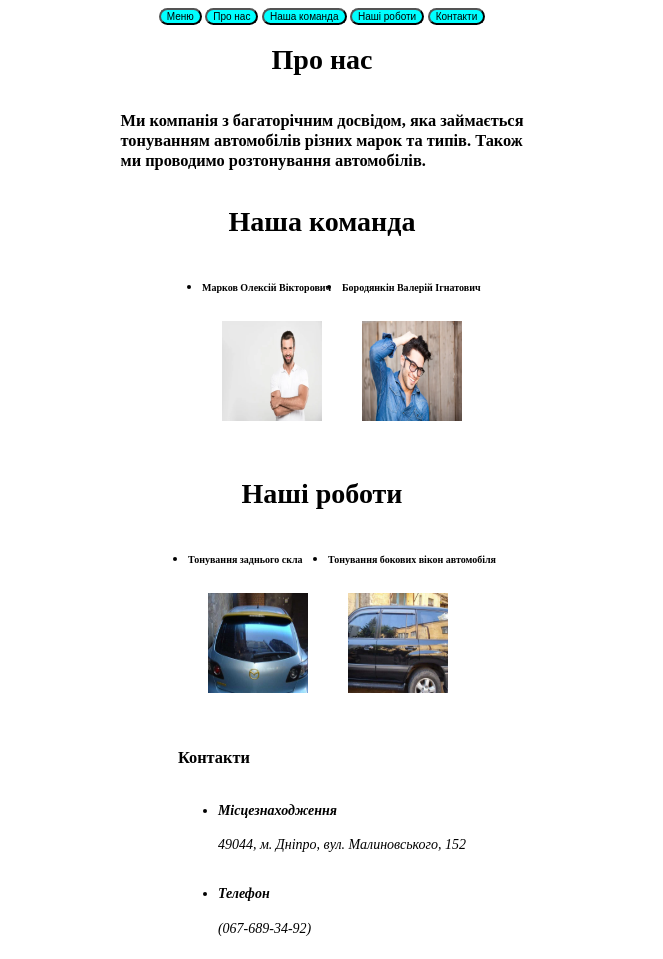
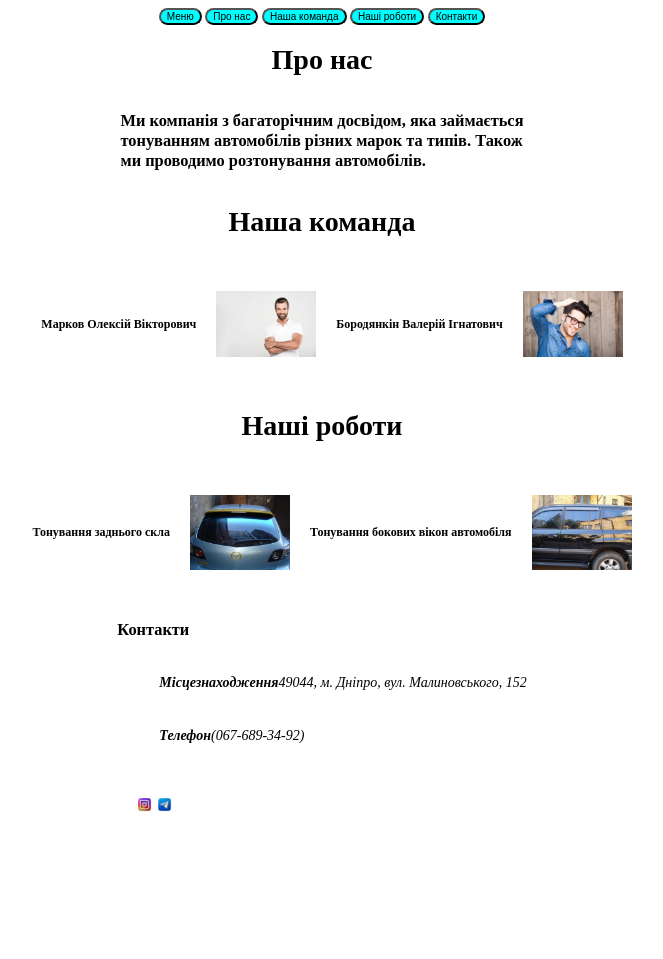
Before and after one commit to olena-shpak/file1, a plain HTML site: page index.html in a window 1280 px wide. Shown: the top 959 px of the page, without its empty margins (318-981 px from the left). After the commit the page ends 836 px from the top, so only its background shows below. Drawn offline with Linux system fonts and the light colour scheme.

Commit message:
git push

```diff
--- a/index.html
+++ b/index.html
@@ -48,19 +48,18 @@
         <footer>
             <h3>Контакти</h3>
             <address>
-         <ul>
-            <li><h4>Місцезнаходження</h4>49044, м. Дніпро, вул. Малиновського, 152</li>
-        </ul>
-         <ul>
-            <li><h4>Телефон</h4>(067-689-34-92)</li>
+         <ul class="footer">
+            <li><h4>Місцезнаходження </h4>49044, м. Дніпро, вул. Малиновського, 152</li>
+
+            <li><h4>Телефон </h4>(067-689-34-92)</li>
          </ul>
 
-    <a class="icon-instagram" href="#"><img src="/instagram_logo_icon_257003.png" alt="Логотип інстаграм"/>
+        <a class="icon-instagram" href="#"><img src="/instagram_logo_icon_257003.png" alt="Логотип інстаграм"/>
 
-    </a>
+        </a>
 
-    <a class="icon-telegram" href="#"><img src="/telegram_logo_icon_257011.png" alt="Логотип телеграму"/>
-    </a>
+        <a class="icon-telegram" href="#"><img src="/telegram_logo_icon_257011.png" alt="Логотип телеграму"/>
+        </a>
             </address>
 
     </footer>
--- a/style.css
+++ b/style.css
@@ -8,15 +8,25 @@ button{font-size: 10px;
     background-color: aqua;
     border-radius: 10px;}
     h2{font-size: 10px;}
-img{width: 100px;
-    height: 100px;
-    overflow: hidden;
-margin: 20px;}
-ul{text-decoration: none;
+img{width: 100%;
+    max-width: 100px;
+     margin: 20px;}
+     h2{font-size: 12px;
+    text-align: center;}
+
+ul, li{text-decoration: none;
     display: flex;
+    justify-content: center;
+    align-items: center;
 position: relative;}
 .icon-telegram, .icon-instagram{ display: block;
-      width: 5px;
-    height: 5px;
+      width: 15px;
+    height: 15px;
     position: absolute;}
-    .icon-telegram{ transform: translateX(200px);}
+    .icon-telegram{ transform: translateX(20px);}
+    .footer{display: flex;
+    flex-direction: column;
+    align-items: flex-start;
+    }
+    h4{text-indent: 2px;
+    text-overflow: ellipsis;}
```
